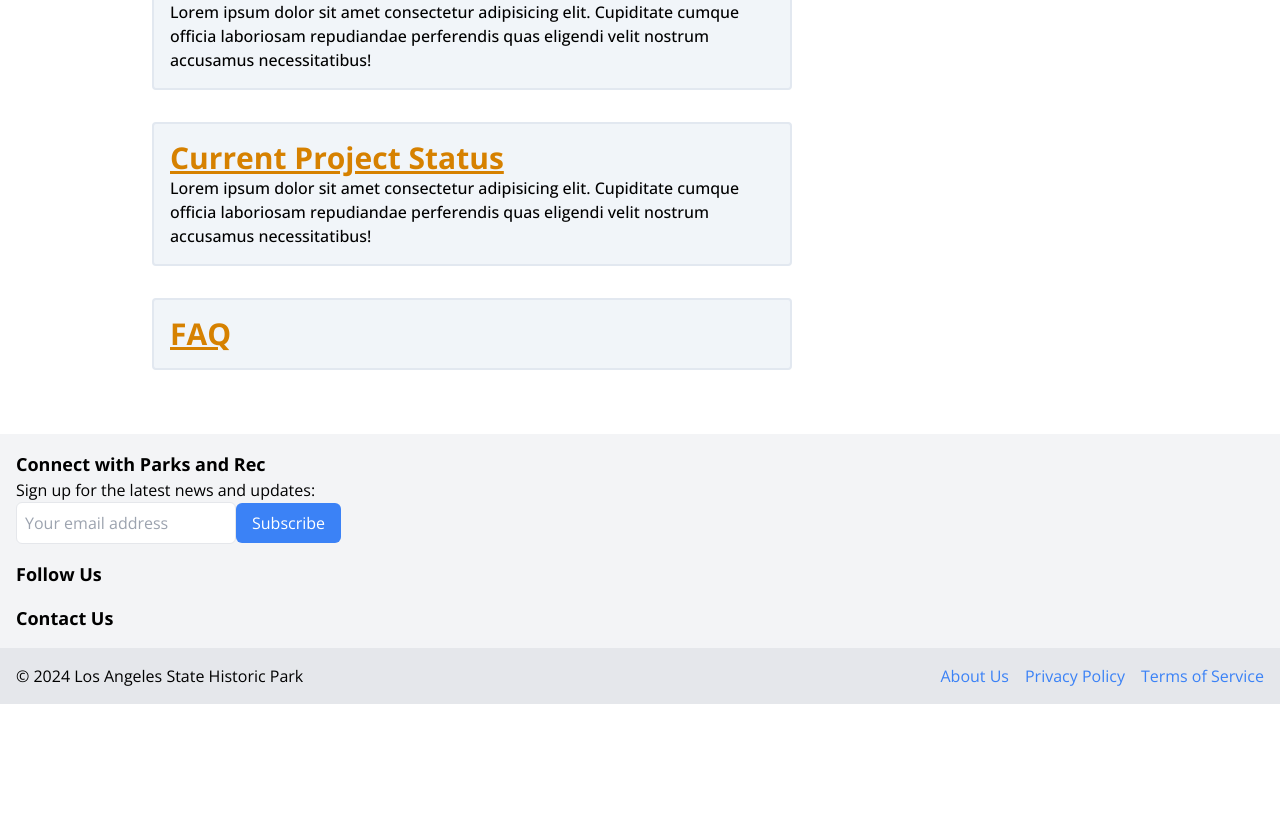
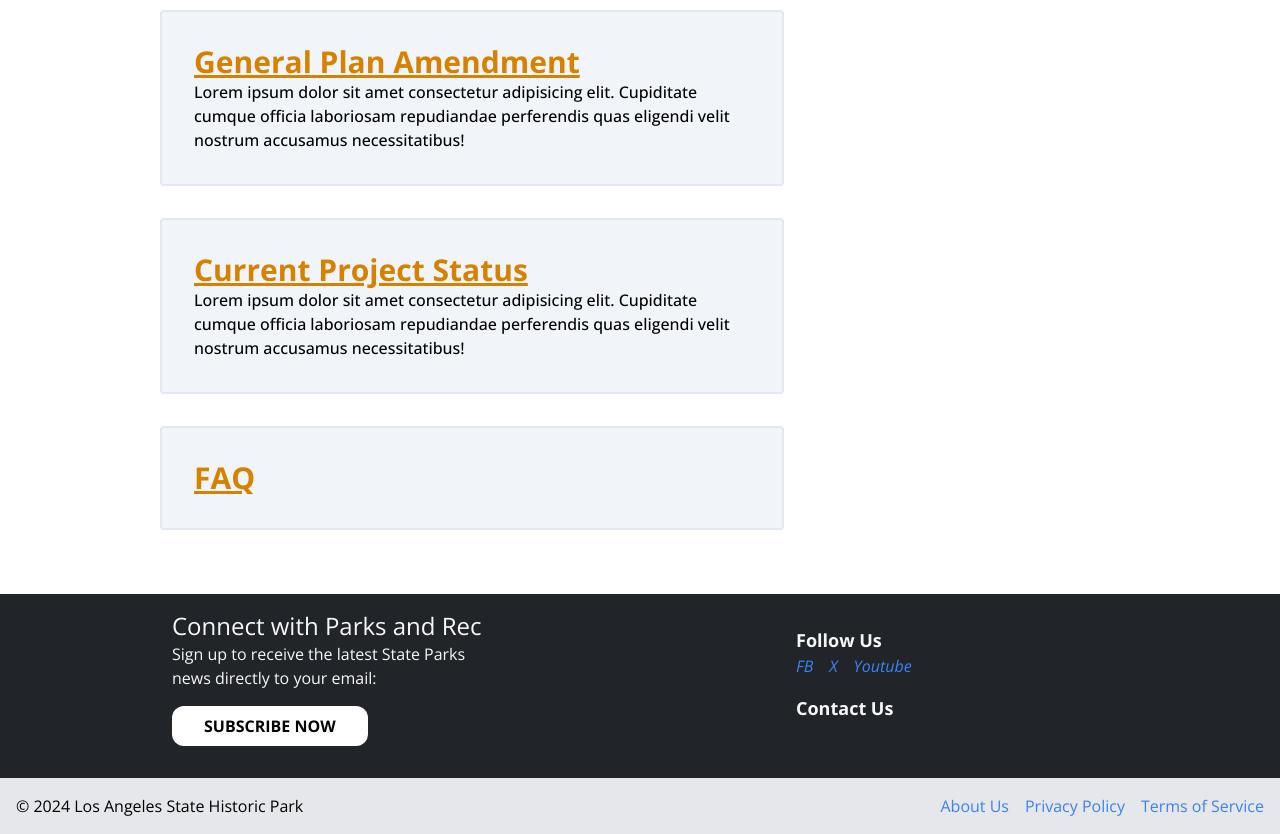
Before and after one commit to AECOMVizStudio/la_art, a React (Vite) app: page / in a window 1280 px wide. Shown: the part 1026-1860 px from the top of the page. Before the commit the page ends 1730 px from the top, so only its background shows below. Built offline with nearby package versions, Linux system fonts and the light colour scheme.

Commit message:
pre-footer done with connections info and layout

```diff
--- a/src/components/children/Connections.tsx
+++ b/src/components/children/Connections.tsx
@@ -9,36 +9,38 @@ interface ConnectionsProps {
 
 function Connections({ followLinks }: ConnectionsProps) {
   return (
-      <div className="mt-8 bg-gray-100 p-4">
-        <h3 className="text-lg font-bold">Connect with Parks and Rec</h3>
-        <p>Sign up for the latest news and updates:</p>
-        <form>
-          <input type="email" placeholder="Your email address" className="border rounded-md p-2" />
-          <button type="submit" className="bg-blue-500 text-white px-4 py-2 rounded-md">
-            Subscribe
-          </button>
-        </form>
+    <div className="mt-8 bg-dark-grey text-light-grey p-4 md:py-4 flex flex-col md:flex-row justify-around">
+      <div className="flex flex-col w-full md:w-1/4">
 
+      <h3 className="text-2xl font">Connect with Parks and Rec</h3>
+      <p>Sign up to receive the latest State Parks news directly to your email:</p>
+
+      <button className="bg-white text-black font-bold rounded-xl px-8 py-2 my-4 max-w-fit uppercase">Subscribe Now</button>
+      </div>
+
+      <div className="flex flex-col w-full md:w-1/4">
         <h3 className="text-lg font-bold mt-4">Follow Us</h3>
           <ul className="flex space-x-4">
             <li>
               <a href={followLinks.facebook} target="_blank" rel="noopener noreferrer">
-              <i className="fab fa-facebook-f text-blue-500"></i>
+                <i className="fab fa-facebook-f text-blue-500">FB</i>
               </a>
             </li>
             <li>
               <a href={followLinks.twitter} target="_blank" rel="noopener noreferrer">
-              <i className="fab fa-twitter text-blue-500"></i>
+                <i className="fab fa-twitter text-blue-500">X</i>
               </a>
             </li>
             <li>
               <a href={followLinks.instagram} target="_blank" rel="noopener noreferrer">
-              <i className="fab fa-instagram text-blue-500"></i>
+                <i className="fab fa-instagram text-blue-500">Youtube</i>
               </a>
             </li>
           </ul>
+          <h3 className="text-lg font-bold mt-4">Contact Us</h3>
+      </div>
 
-        <h3 className="text-lg font-bold mt-4">Contact Us</h3>
+
     </div>
   );
 }
--- a/src/components/children/Subtitle.tsx
+++ b/src/components/children/Subtitle.tsx
@@ -46,10 +46,10 @@ const mainContent: SectionItem[] = [
 
 const Subtitle = () => {
     return (
-        <div className="flex-col">
+        <div className="flex-col mx-2">
 
             {mainContent.map((content) => (
-                <section key={content.id} className="bg-slate-100 border-2 border-slate-200 rounded mb-8 p-4">
+                <section key={content.id} className="bg-slate-100 border-2 border-slate-200 rounded mb-8 p-8">
                     <h2 className="text-3xl font-bold underline text-burnt-orange">{content.title}</h2>
                     <p className="font-medium">{content.subtitle}</p>
                     {/* <a href={content.href}>Link here</a> */}
--- a/tailwind.config.js
+++ b/tailwind.config.js
@@ -9,6 +9,8 @@ export default {
       colors: {
         'burnt-orange': '#d68100',
         'medium-blue': '#00679a',
+        'dark-grey': '#212529',
+        'light-grey': '#f7f7f7'
       },
     },
     plugins: [],
```
Also changed, not shown: Untitled-1.txt (deleted), 1 other file (tests, documents, lock files or other folders). Lines whose indentation alone changed are shown as unchanged.
